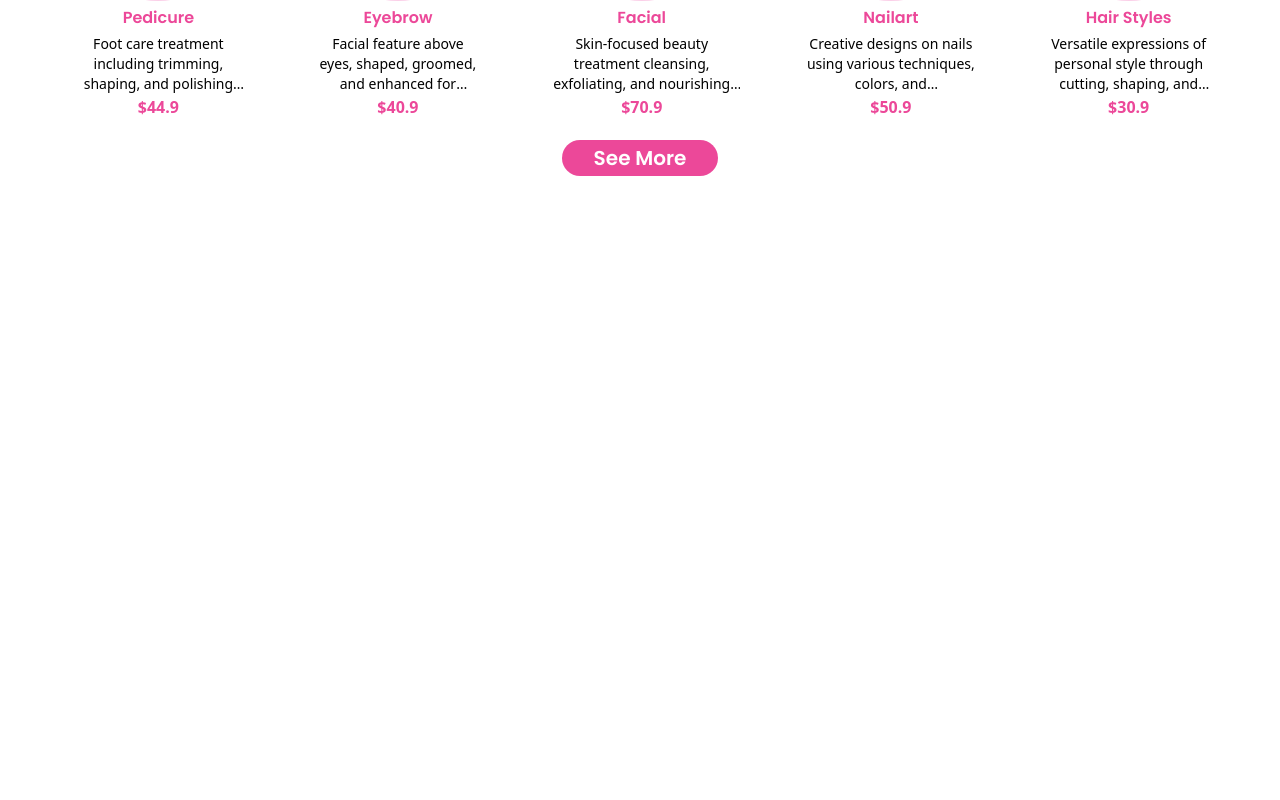
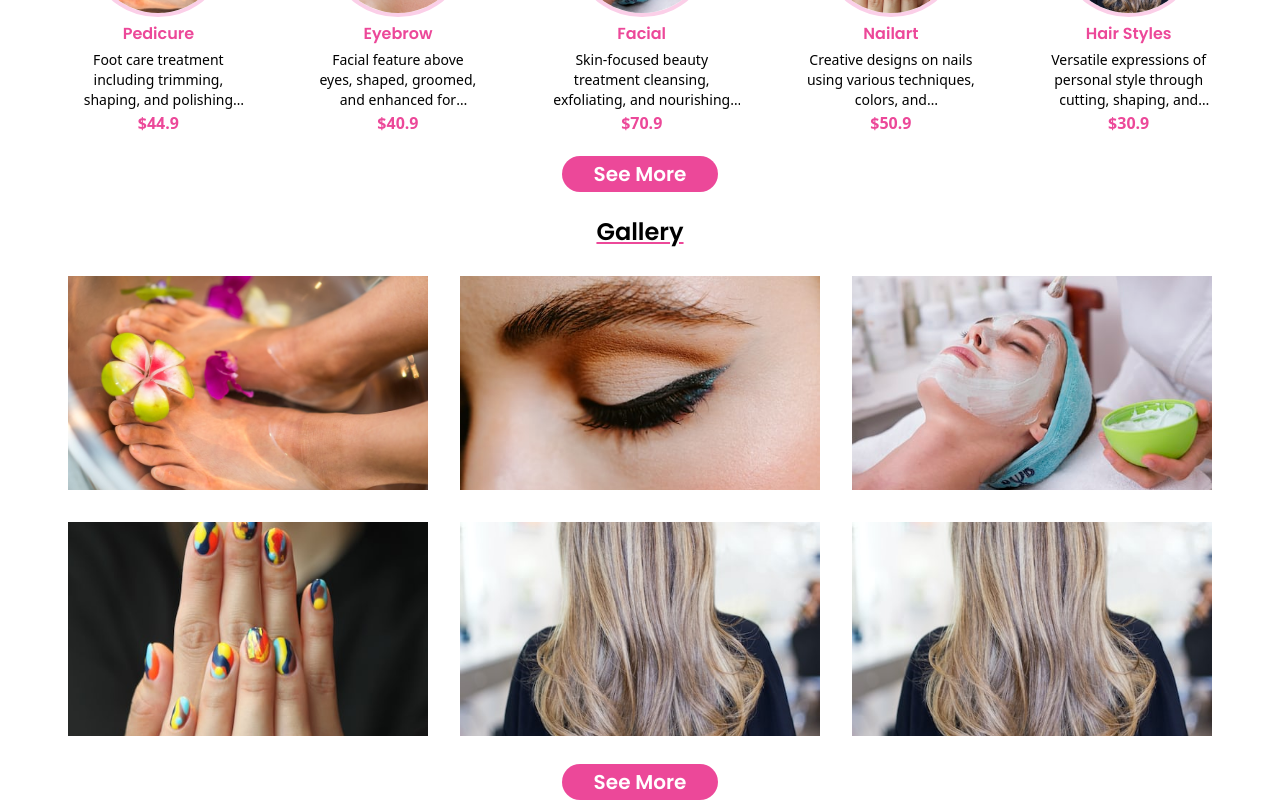
Before and after one commit to romanpoudel/parlour, a React (Vite) app: page / in a window 1280 px wide. Shown: the part 503-1303 px from the top of the page. Before the commit the page ends 800 px from the top, so only its background shows below. Built offline with nearby package versions, Linux system fonts and the light colour scheme.

Commit message:
gallery skeleton

```diff
--- a/src/App.tsx
+++ b/src/App.tsx
@@ -1,4 +1,5 @@
 import Carousel from './components/Carousel'
+import Gallery from './components/Gallery'
 import Navbar from './components/Navbar'
 import Services from './components/Services'
 
@@ -10,6 +11,7 @@ function App() {
       <Navbar />
       <Carousel />
       <Services />
+      <Gallery />
 
     </div>
   )
--- /dev/null
+++ b/src/components/Gallery.tsx
@@ -0,0 +1,55 @@
+
+
+const Gallery = () => {
+    var items = [
+        {
+            id: "1",
+            image: "images/services/pedicure.jfif",
+        },
+        {
+            id: "2",
+            image: "images/services/eyebrow.jfif",
+        },
+        {
+            id: "3",
+            image: "images/services/facial.jfif",
+
+        },
+        {
+            id: "4",
+            image: "images/services/nailart.jfif",
+
+        },
+        {
+            id: "5",
+            image: "images/services/hairstyles.jfif",
+
+        },
+        {
+            id: "6",
+            image: "images/services/hairstyles.jfif",
+
+        }
+
+    ]
+    return (
+        <div className="flex flex-col items-center mt-6">
+            <div className="font-poppins text-2xl underline decoration-pink-500">
+                <text>Gallery</text>
+            </div>
+            <div className="grid grid-cols-3 gap-8 my-7">
+                {
+                    items.map((item) => (<img key={item.id} src={item.image} alt="" className=" w-[360px] h-[214px] hover:shadow-md hover:scale-105 object-cover " />))
+                }
+            </div>
+            <div>
+                <button
+                    className="text-white bg-pink-500 font-bold font-poppins text-xl rounded-full px-8 py-1">
+                    See More
+                </button>
+            </div>
+        </div>
+    )
+}
+
+export default Gallery
--- a/src/components/Services.tsx
+++ b/src/components/Services.tsx
@@ -41,7 +41,7 @@ const Services = () => {
 
     ]
     return (
-        <div className="flex flex-col items-center ">
+        <div className="flex flex-col items-center mt-4">
             <div className="flex flex-col items-center">
                 <div className="font-poppins text-2xl underline decoration-pink-500">
                     <text>Our Services</text>
```
